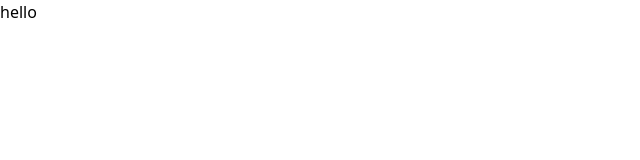
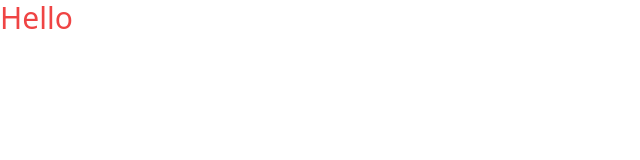
Before and after one commit to Ayda-Ahmadpour/MyBlog, a React (Create React App) app: page / in a window 1280 px wide. Shown: the top 160 px of the page, without its empty margins (0-640 px from the left). Built offline with nearby package versions, Linux system fonts and the light colour scheme.

Commit message:
add pages

```diff
--- a/package.json
+++ b/package.json
@@ -8,6 +8,7 @@
     "@testing-library/user-event": "^13.5.0",
     "react": "^18.2.0",
     "react-dom": "^18.2.0",
+    "react-router-dom": "^6.22.1",
     "react-scripts": "5.0.1",
     "web-vitals": "^2.1.4"
   },
--- a/src/App.js
+++ b/src/App.js
@@ -1,7 +1,11 @@
 import "./App.css";
 
 function App() {
-  return <>hello</>;
+  return (
+    <>
+      <h3 className="text-3xl text-red-500">Hello</h3>
+    </>
+  );
 }
 
 export default App;
```
Also changed, not shown: src/pages/Dashboard/Dashboard.js (added), src/pages/Home/Home.js (added), src/pages/SignIn/SignIn.js (added), src/pages/SignUp/SignUp.js (added), 1 other file (tests, documents, lock files or other folders).
